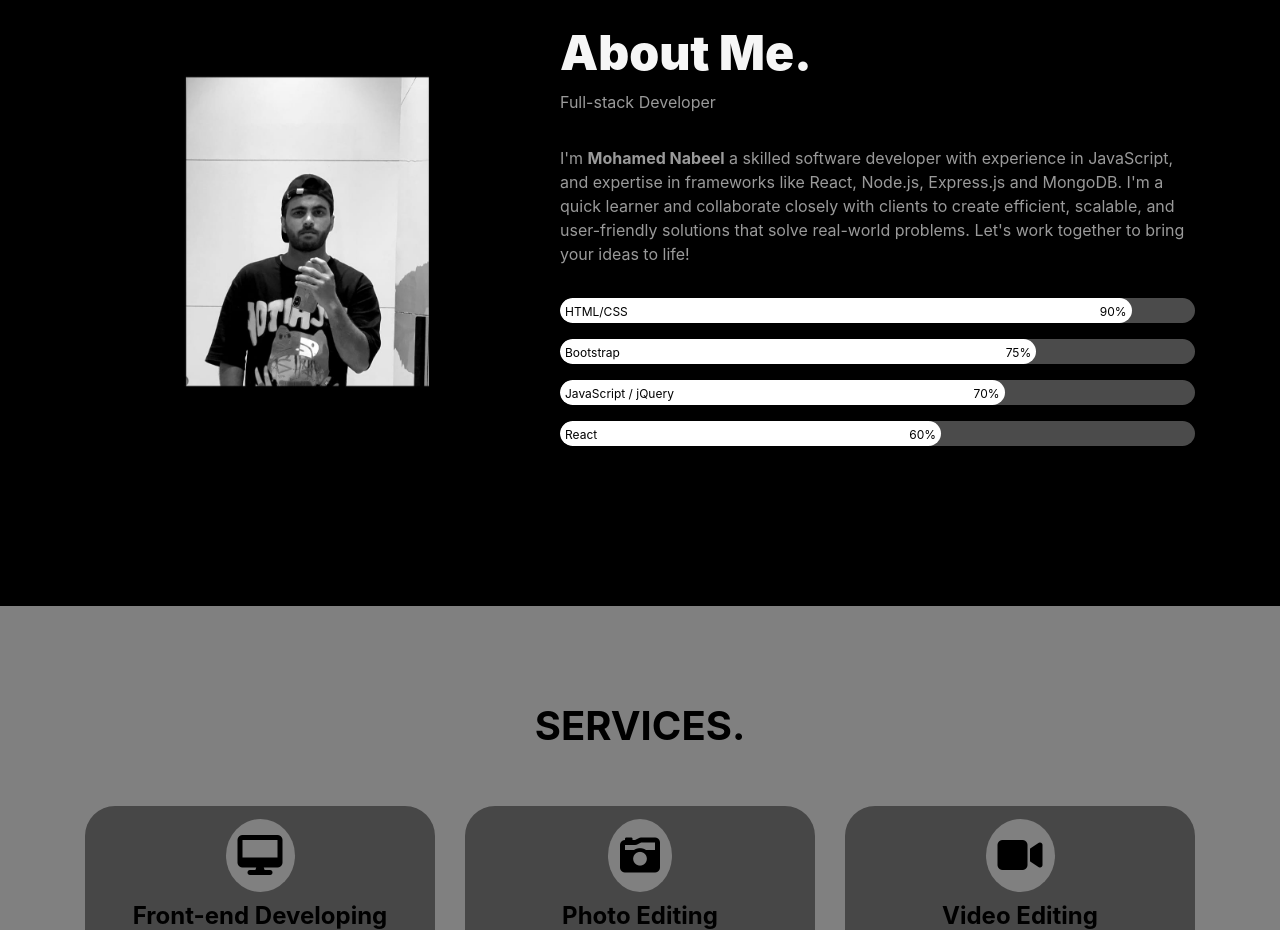
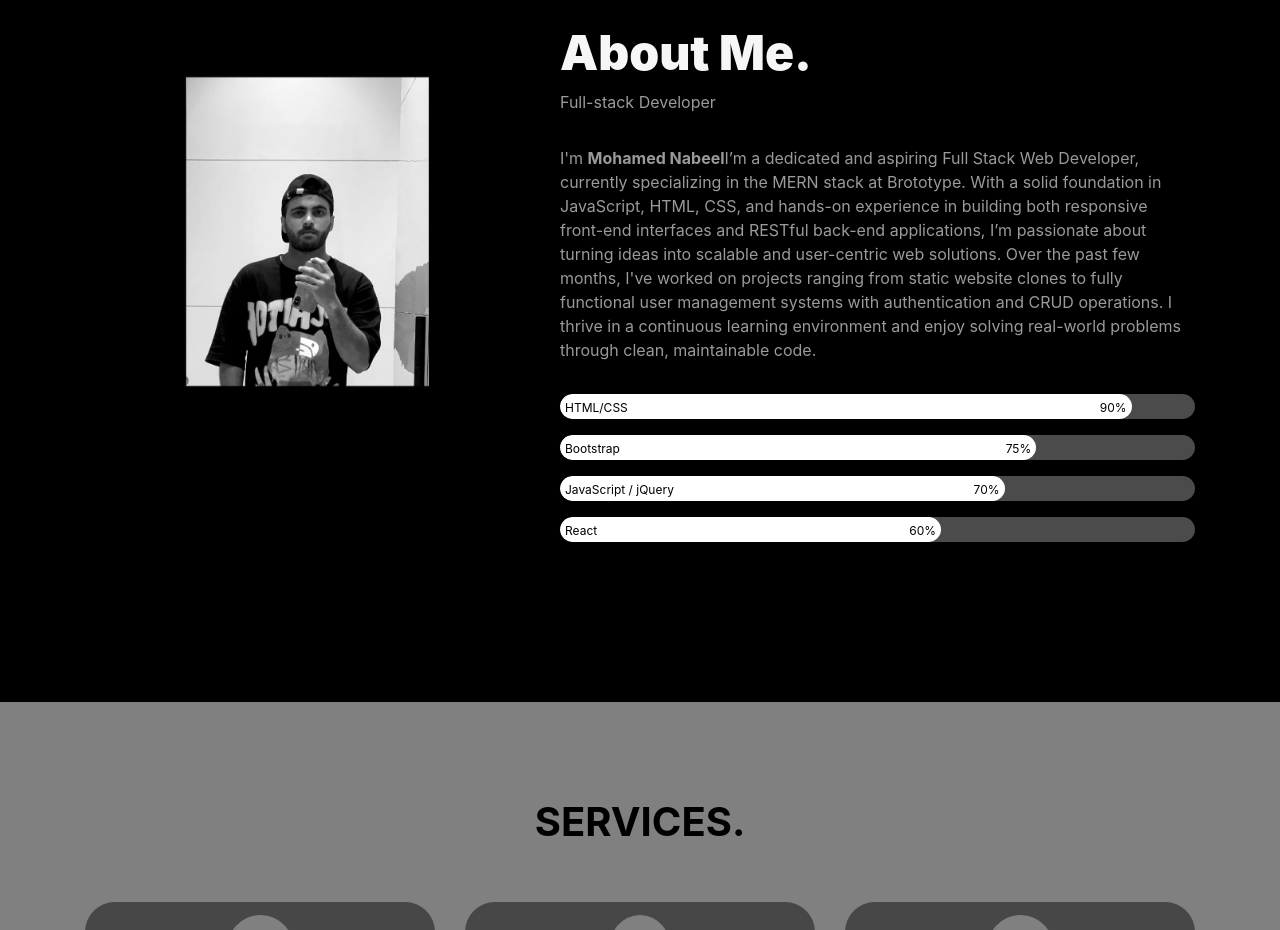
Before and after one commit to nabeelnbe/personal-portfolio, a plain HTML site: page index.html in a window 1280 px wide. Shown: the part 920-1850 px from the top of the page. Drawn offline with nearby package versions, Linux system fonts and the light colour scheme.

Commit message:
Update index.html

```diff
--- a/index.html
+++ b/index.html
@@ -79,7 +79,9 @@
                 <div class="col-lg-7 py-5">
                     <h1>About Me.</h1>
                     <p>Full-stack Developer</p>
-                    <p class="py-3">I'm <span class="font-weight-bold">Mohamed Nabeel</span> a skilled software developer with experience in JavaScript, and expertise in frameworks like React, Node.js, Express.js and MongoDB. I'm a quick learner and collaborate closely with clients to create efficient, scalable, and user-friendly solutions that solve real-world problems. Let's work together to bring your ideas to life!</p>
+                    <p class="py-3">I'm <span class="font-weight-bold">Mohamed Nabeel</span>I’m a dedicated and aspiring Full Stack Web Developer, currently specializing in the MERN stack at Brototype. With a solid foundation in JavaScript, HTML, CSS, and hands-on experience in building both responsive front-end interfaces and RESTful back-end applications, I’m passionate about turning ideas into scalable and user-centric web solutions.
+
+Over the past few months, I've worked on projects ranging from static website clones to fully functional user management systems with authentication and CRUD operations. I thrive in a continuous learning environment and enjoy solving real-world problems through clean, maintainable code.</p>
                     <div class="progress">
                         <div class="pro-value1">
                             <p>HTML/CSS  <span class="text-black float-right">90%</span></p>
```
